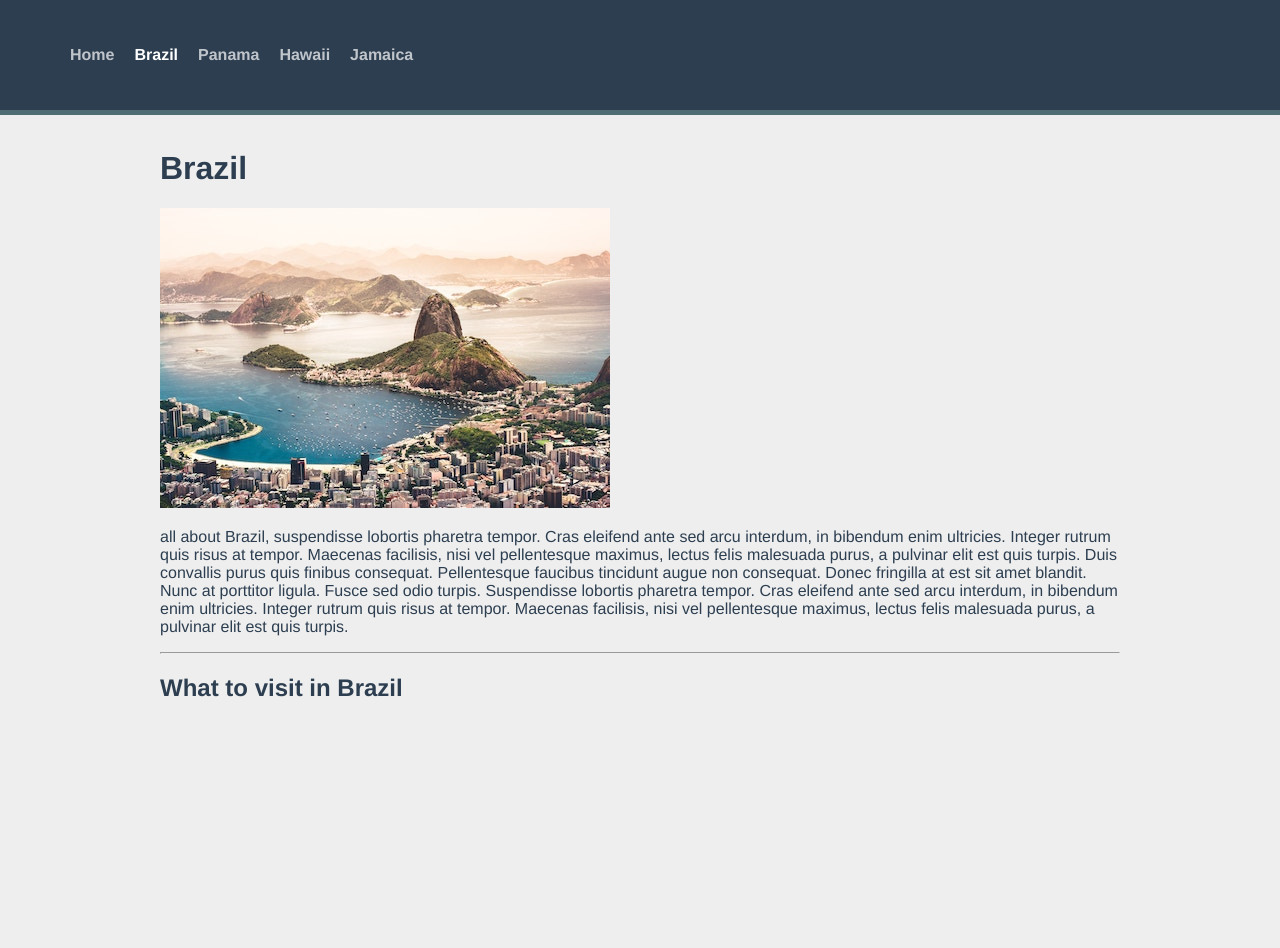
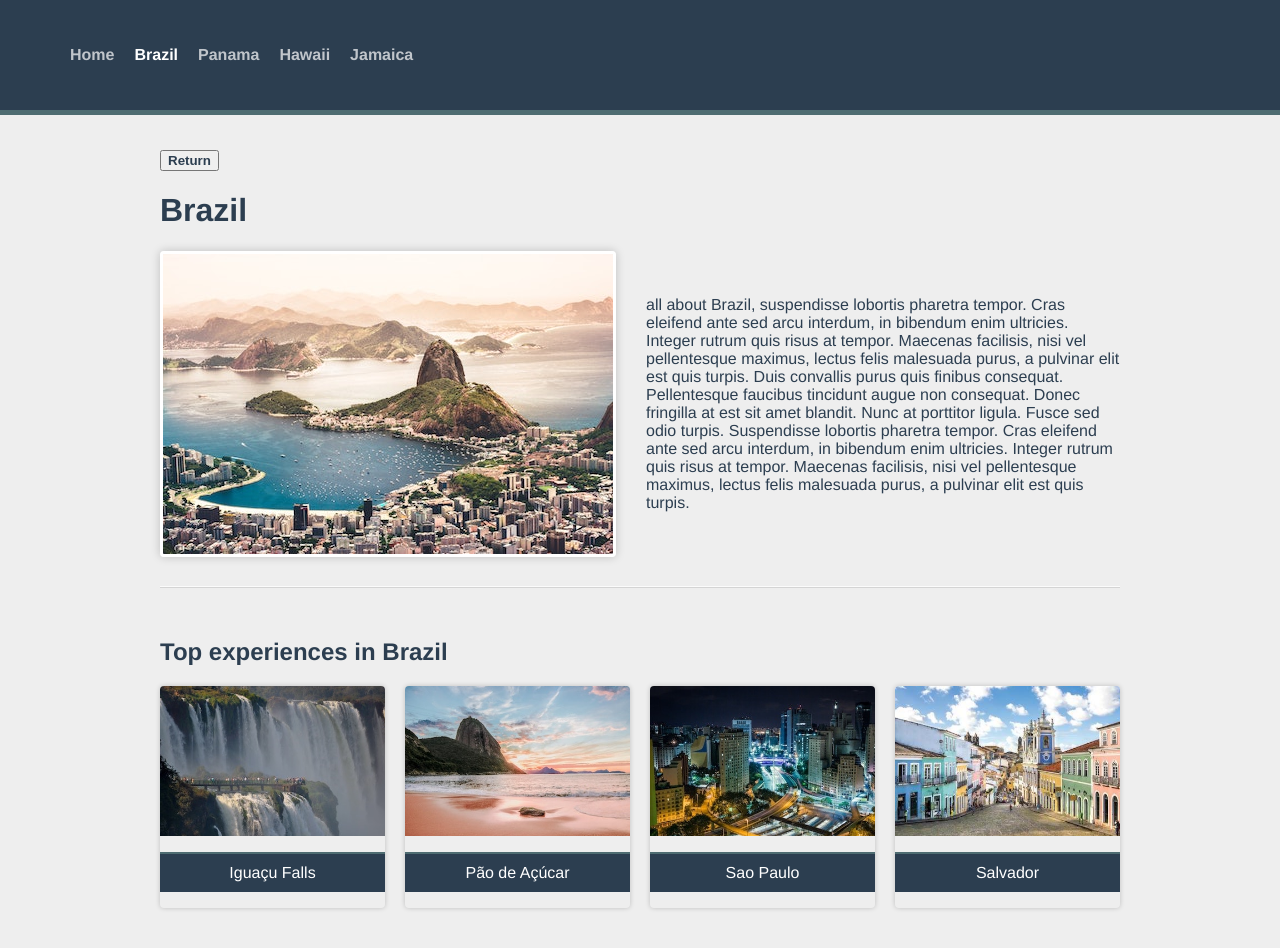
Before and after one commit to AnaGmzPstr/router-web, a Vue app in the folder router-web/: page /countryDetails/1 in a window 1280 px wide. Shown: the top 948 px of the page. Before the commit the page ends 800 px from the top, so only its background shows below. Built offline with nearby package versions, Linux system fonts and the light colour scheme.

Commit message:
mostrar experiencias

```diff
--- a/router-web/src/App.vue
+++ b/router-web/src/App.vue
@@ -8,6 +8,7 @@
 </script>
 
 <template>
+
   <header>
     <nav id="nav">
       <ul>
--- /dev/null
+++ b/router-web/src/components/CountryDetails.vue
@@ -0,0 +1,46 @@
+<script setup>
+    import { useRoute } from 'vue-router';
+    import { RouterLink } from 'vue-router'
+
+    import data from '../assets/data.json'
+    import { ref } from 'vue';
+    import { watch } from 'vue';
+
+    const countryData = data;
+    const pathImg = '../src/assets/images/'
+    const route = useRoute();
+    const id = ref(route.params.id-1) ;
+
+    watch(
+        () => route.params.id,
+        (newId) => {
+            id.value = newId - 1
+        }
+    );
+</script>
+
+<template>
+    <div>
+        <button><RouterLink to="/">Return</RouterLink></button>
+        <!-- <h1>{{ $route.params.id }}</h1> -->
+        <h1>{{ countryData.destinations[id].name }}</h1>
+        <div class="destination-details">
+            <img :src="pathImg + countryData.destinations[id].image" :alt="countryData.destinations[id].name" />
+            <p>{{ countryData.destinations[id].description }}</p>
+        </div>
+
+        <div class="experiences">
+        <h2>Top experiences in {{ countryData.destinations[id].name }}</h2>
+        <div class="cards">
+
+            <div v-for="visit in countryData.destinations[id].experiences" :key="index" class="card">
+                <img :src="pathImg + visit.image" :alt="visit.name" />
+                <p class="card__text">
+                    {{ visit.name }}
+
+                </p>
+            </div>
+        </div>
+        </div>
+    </div>
+</template>
--- /dev/null
+++ b/router-web/src/components/CountryVisit.vue
@@ -0,0 +1,9 @@
+<script setup>
+    import data from '../assets/data.json'
+
+    const dataVisit = data;
+</script>
+
+<template>
+
+</template>
--- a/router-web/src/components/Home.vue
+++ b/router-web/src/components/Home.vue
@@ -1,10 +1,21 @@
 <script setup>
-import data from '../assets/data.json';
-const countryData = data;
+/* import Home from '../components/Home.vue' */
+import data from '../assets/data.json'
+const countryData = data
+const pathImg = '../src/assets/images/'
+</script>
 
-</script>
 <template>
-    <h1>All destinations</h1>
-
-
+    <div class="home">
+        <h1>All destinations</h1>
+        <div class="destinations">
+            <div v-for="(country, index) in countryData.destinations" :key="index">
+                <img :src="pathImg + country.image" :alt="country.name" />
+                <h2> <RouterLink :to="'/countryDetails/'+country.id">
+                        {{ country.name }}
+                    </RouterLink>
+                </h2>
+            </div>
+        </div>
+    </div>
 </template>
--- a/router-web/src/router/index.js
+++ b/router-web/src/router/index.js
@@ -16,8 +16,11 @@
       component: () => import('../views/CountryDetailsView.vue'),
       children: [
         //TODO: mirar la vaina esta
-        //path:'/',
-        //name: 'countryDetails',
+        {
+          path: '/countryVisit/:index',
+          name: 'countryVisit',
+          component: () => import('../views/CountryVisitView.vue'),
+        }
       ]
     }
 
--- a/router-web/src/views/CountryDetailsView.vue
+++ b/router-web/src/views/CountryDetailsView.vue
@@ -1,33 +1,7 @@
 <script setup>
-    import { useRoute } from 'vue-router';
-    import data from '../assets/data.json'
-    import { ref } from 'vue';
-    import { watch } from 'vue';
-
-    const countryData = data;
-    const pathImg = '../src/assets/images/'
-    const route = useRoute();
-    const id = ref(route.params.id-1) ;
-
-
-    watch(
-        () => route.params.id,
-        (newId) => {
-            id.value = newId - 1
-        }
-    );
+import CountryDetails from '../components/CountryDetails.vue'
 </script>
 
 <template>
-    <div>
-        <!-- <h1>{{ $route.params.id }}</h1> -->
-        <h1>{{ countryData.destinations[id].name }}</h1>
-        <img :src="pathImg + countryData.destinations[id].image" :alt="countryData.destinations[id].name" />
-        <p>{{ countryData.destinations[id].description }}</p>
-        <hr>
-        <h2>What to visit in {{ countryData.destinations[id].name }}</h2>
-        <div >
-
-        </div>
-    </div>
+    <CountryDetails/>
 </template>
--- /dev/null
+++ b/router-web/src/views/CountryVisitView.vue
@@ -0,0 +1,7 @@
+<script setup>
+import CountryVisit from '../components/CountryVisit.vue'
+</script>
+
+<template>
+    <CountryVisit/>
+</template>
--- a/router-web/src/views/HomeView.vue
+++ b/router-web/src/views/HomeView.vue
@@ -1,16 +1,7 @@
 <script setup>
-/* import Home from '../components/Home.vue' */
-import data from '../assets/data.json'
-const countryData = data
-const pathImg = '../src/assets/images/'
+import Home from '../components/Home.vue'
 </script>
 
 <template>
-  <div class="home">
-    <h1>All destinations</h1>
-    <div v-for="(country, index) in countryData.destinations" :key="index">
-        <img :src="pathImg + country.image" :alt="country.name" />
-        <h2>{{ country.name }}</h2>
-    </div>
-  </div>
+  <Home/>
 </template>
```
